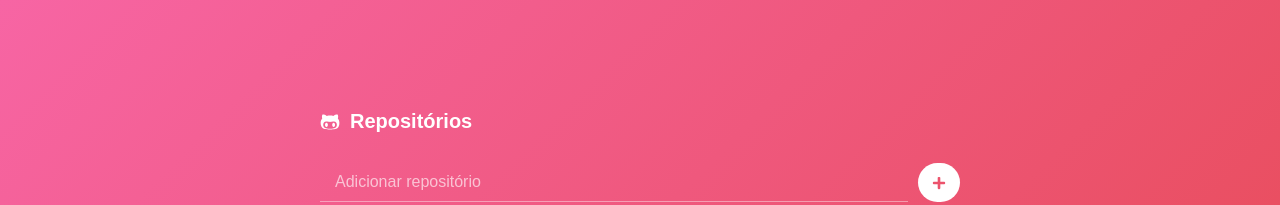
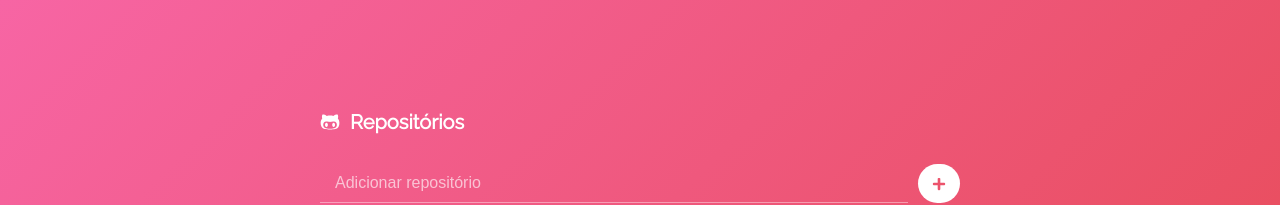
Before and after one commit to LeuAlmeida/github.repositories.list, a React (Create React App) app: page / in a window 1280 px wide. Shown: the top 205 px of the page. Built offline with nearby package versions, Linux system fonts and the light colour scheme.

Commit message:
Improving h1 title

```diff
--- a/src/pages/Main/styles.js
+++ b/src/pages/Main/styles.js
@@ -14,6 +14,7 @@
     align-items: center;
     flex-direction: row;
     color: #fff;
+    font-family: 'Raleway', cursive;
   }
 
   svg {
--- a/src/styles/global.js
+++ b/src/styles/global.js
@@ -1,6 +1,9 @@
 import { createGlobalStyle } from 'styled-components';
 
 export default createGlobalStyle`
+
+@import url('https://fonts.googleapis.com/css?family=Raleway&display=swap');
+
  * {
    margin: 0;
    padding: 0;
```
